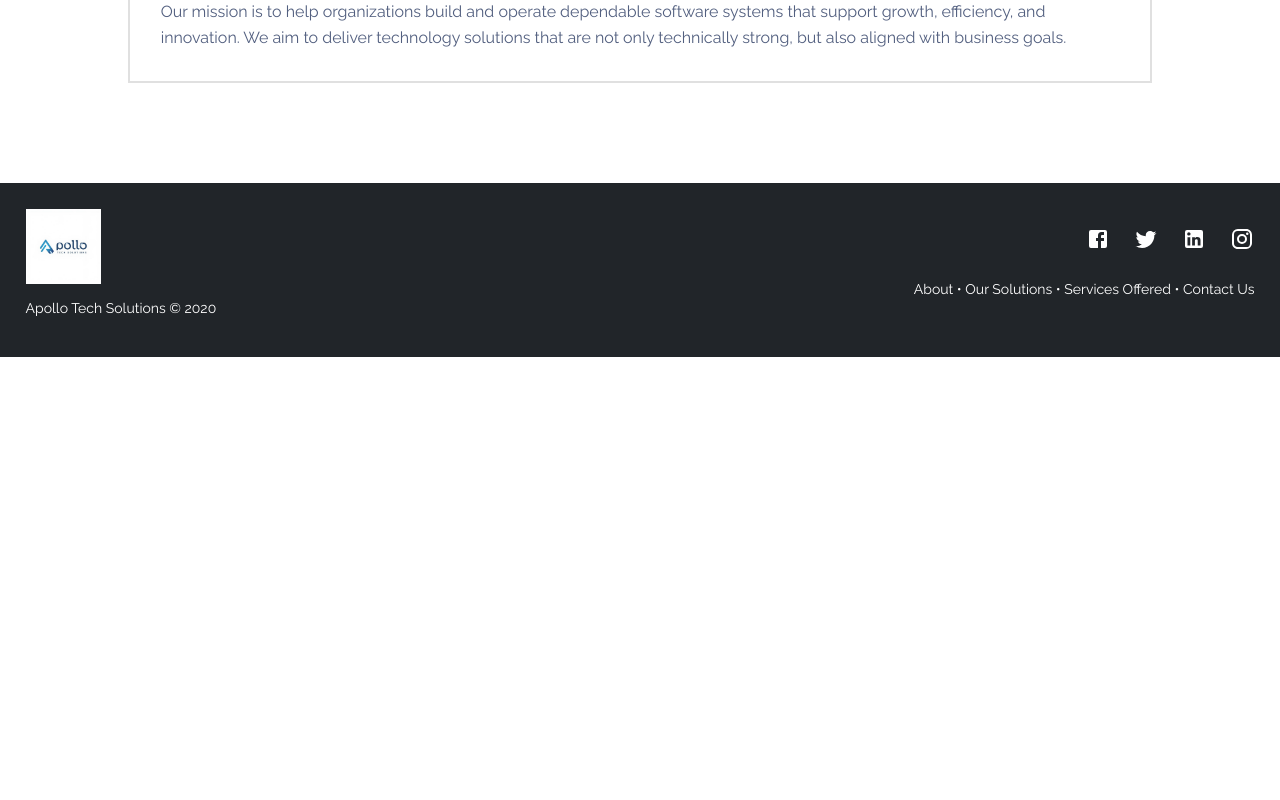
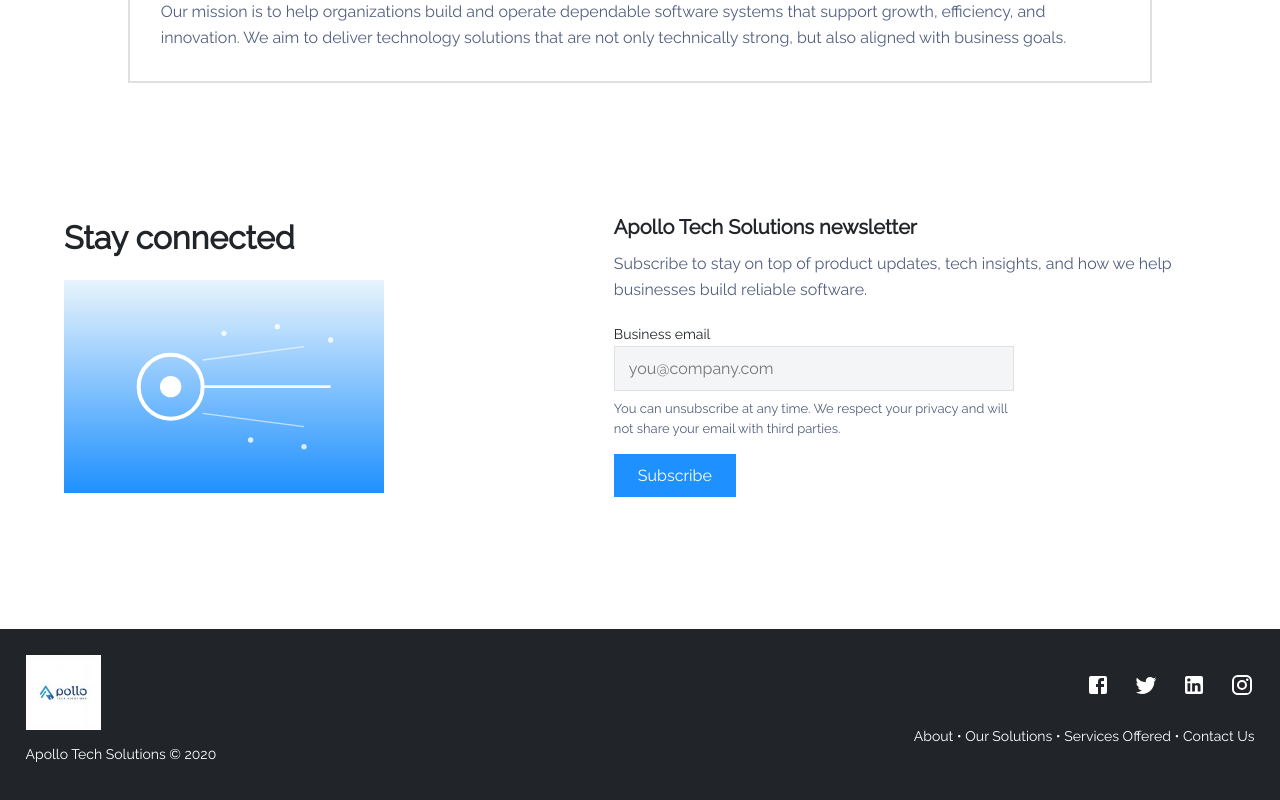
Before and after one commit to childhood2/company-website, a React (Create React App) app: page /about in a window 1280 px wide. Shown: the part 2384-3184 px from the top of the page. Before the commit the page ends 2741 px from the top, so only its background shows below. Built offline with nearby package versions, Linux system fonts and the light colour scheme.

Commit message:
add stay connected section

```diff
--- a/src/components/About.js
+++ b/src/components/About.js
@@ -63,6 +63,9 @@
 
 function About() {
   const [selectedProject, setSelectedProject] = useState(0);
+  const [email, setEmail] = useState("");
+  const [emailError, setEmailError] = useState("");
+  const [submitted, setSubmitted] = useState(false);
 
   useEffect(() => {
     window.scrollTo(0, 0);
@@ -193,6 +196,84 @@
       </div>
 
       <div className="app__spacer"></div>
+
+      <div className="about__stayConnected">
+        <div className="about__stayConnectedLeft">
+          <h2 className="about__stayConnectedTitle">Stay connected</h2>
+          <div className="about__stayConnectedGraphic" aria-hidden="true">
+            <svg viewBox="0 0 240 160" xmlns="http://www.w3.org/2000/svg" fill="none">
+              <defs>
+                <linearGradient id="stayGrad" x1="0%" y1="0%" x2="0%" y2="100%">
+                  <stop offset="0%" stopColor="#e8f4fc" />
+                  <stop offset="100%" stopColor="#1e90ff" />
+                </linearGradient>
+              </defs>
+              <rect width="240" height="160" fill="url(#stayGrad)" />
+              <circle cx="80" cy="80" r="24" stroke="white" strokeWidth="3" fill="none" />
+              <circle cx="80" cy="80" r="8" fill="white" />
+              <line x1="104" y1="80" x2="200" y2="80" stroke="white" strokeWidth="2" opacity="0.9" />
+              <line x1="104" y1="60" x2="180" y2="50" stroke="white" strokeWidth="1" opacity="0.6" />
+              <line x1="104" y1="100" x2="180" y2="110" stroke="white" strokeWidth="1" opacity="0.6" />
+              <circle cx="120" cy="40" r="2" fill="white" opacity="0.8" />
+              <circle cx="160" cy="35" r="2" fill="white" opacity="0.8" />
+              <circle cx="200" cy="45" r="2" fill="white" opacity="0.8" />
+              <circle cx="140" cy="120" r="2" fill="white" opacity="0.8" />
+              <circle cx="180" cy="125" r="2" fill="white" opacity="0.8" />
+            </svg>
+          </div>
+        </div>
+        <div className="about__stayConnectedRight">
+          <h3 className="about__stayConnectedSubtitle">Apollo Tech Solutions newsletter</h3>
+          <p className="about__stayConnectedDesc">
+            Subscribe to stay on top of product updates, tech insights, and
+            how we help businesses build reliable software.
+          </p>
+          <form
+            className="about__stayConnectedForm"
+            onSubmit={(e) => {
+              e.preventDefault();
+              setSubmitted(true);
+              if (!email.trim()) {
+                setEmailError("Email is required");
+                return;
+              }
+              setEmailError("");
+              // Placeholder: wire to your newsletter backend or Mailchimp etc.
+            }}
+          >
+            <div className="about__stayConnectedField">
+              <label htmlFor="about-newsletter-email">Business email</label>
+              <input
+                id="about-newsletter-email"
+                type="email"
+                value={email}
+                onChange={(e) => {
+                  setEmail(e.target.value);
+                  setEmailError("");
+                }}
+                onBlur={() => {
+                  if (submitted && !email.trim()) setEmailError("Email is required");
+                }}
+                className={`about__stayConnectedInput ${emailError ? "about__stayConnectedInput--error" : ""}`}
+                placeholder="you@company.com"
+                autoComplete="email"
+              />
+              {emailError && (
+                <span className="about__stayConnectedError">{emailError}</span>
+              )}
+            </div>
+            <p className="about__stayConnectedPrivacy">
+              You can unsubscribe at any time. We respect your privacy and
+              will not share your email with third parties.
+            </p>
+            <button type="submit" className="about__stayConnectedSubmit">
+              Subscribe
+            </button>
+          </form>
+        </div>
+      </div>
+
+      <div className="app__spacer"></div>
     </div>
   );
 }
--- a/src/styles/About.scss
+++ b/src/styles/About.scss
@@ -145,6 +145,123 @@
   }
 }
 
+.about__stayConnected {
+  width: 90%;
+  max-width: 1200px;
+  margin-right: auto;
+  margin-left: auto;
+  display: grid;
+  grid-template-columns: 1fr 1.2fr;
+  gap: 3rem;
+  align-items: center;
+  padding: 2rem 0;
+}
+
+.about__stayConnectedTitle {
+  font-size: 32px;
+  font-weight: bold;
+  color: #212529;
+  margin-bottom: 1.5rem;
+}
+
+.about__stayConnectedGraphic {
+  max-width: 320px;
+
+  svg {
+    width: 100%;
+    height: auto;
+    display: block;
+  }
+}
+
+.about__stayConnectedSubtitle {
+  font-size: 20px;
+  font-weight: bold;
+  color: #212529;
+  margin-bottom: 0.75rem;
+}
+
+.about__stayConnectedDesc {
+  font-size: 16px;
+  line-height: 1.6;
+  color: #525f7f;
+  margin-bottom: 1.5rem;
+}
+
+.about__stayConnectedForm {
+  max-width: 400px;
+}
+
+.about__stayConnectedField {
+  margin-bottom: 0.5rem;
+
+  label {
+    display: block;
+    font-size: 14px;
+    font-weight: 500;
+    color: #212529;
+    margin-bottom: 0.25rem;
+  }
+}
+
+.about__stayConnectedInput {
+  width: 100%;
+  padding: 12px 14px;
+  font-size: 16px;
+  border: 1px solid #e0e0e0;
+  background: #f4f5f7;
+  border-radius: 0;
+  box-sizing: border-box;
+
+  &--error {
+    border-color: #c00;
+
+    &::placeholder {
+      color: #c00;
+    }
+  }
+}
+
+.about__stayConnectedError {
+  display: block;
+  font-size: 14px;
+  color: #c00;
+  margin-top: 0.25rem;
+}
+
+.about__stayConnectedPrivacy {
+  font-size: 13px;
+  line-height: 1.5;
+  color: #525f7f;
+  margin-bottom: 1rem;
+}
+
+.about__stayConnectedSubmit {
+  padding: 12px 24px;
+  font-size: 16px;
+  font-weight: 500;
+  color: white;
+  background: #1e90ff;
+  border: none;
+  border-radius: 0;
+  cursor: pointer;
+
+  &:hover {
+    background: #1873d9;
+  }
+}
+
+@media screen and (max-width: 768px) {
+  .about__stayConnected {
+    grid-template-columns: 1fr;
+    gap: 1.5rem;
+  }
+
+  .about__stayConnectedGraphic {
+    max-width: 100%;
+  }
+}
+
 .app__jumbotronSmall.about__sectionPanels {
   padding: 0;
 }
```
Also changed, not shown: src/assets/about/pedegas.svg.
